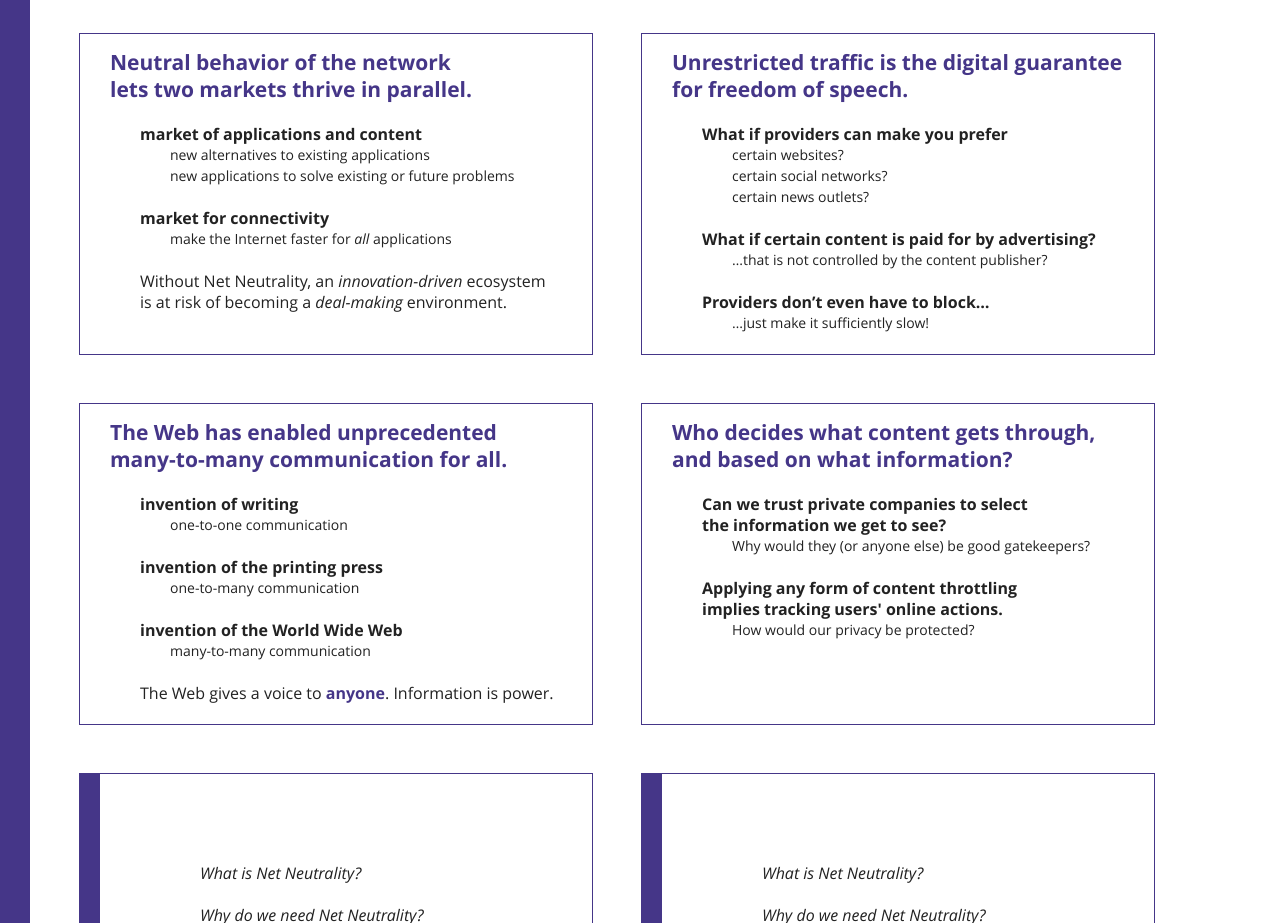
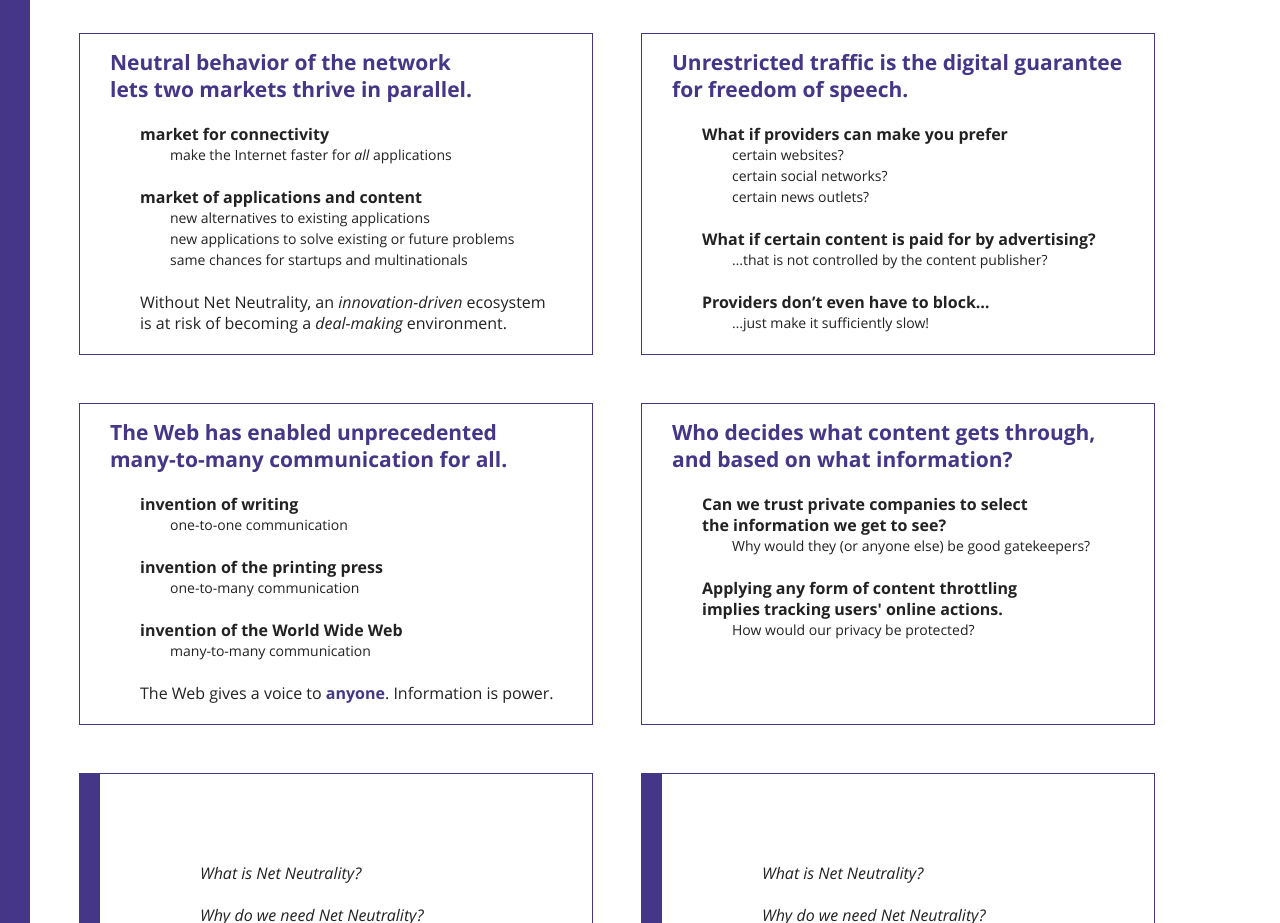
Before and after one commit to RubenVerborgh/Net-Neutrality-2017, a website: page index.html in a window 1280 px wide. Shown: the part 3240-4163 px from the top of the page. Drawn offline with Linux system fonts and the light colour scheme.

Commit message:
Discuss startups.

```diff
--- a/index.html
+++ b/index.html
@@ -316,16 +316,17 @@
     </h2>
     <ul>
       <li>
+        market for connectivity
+        <ul class="next">
+          <li>make the Internet faster for <em>all</em> applications</li>
+        </ul>
+      </li>
+      <li>
         market of applications and content
         <ul class="next">
           <li>new alternatives to existing applications</li>
           <li>new applications to solve existing or future problems</li>
-        </ul>
-      </li>
-      <li>
-        market for connectivity
-        <ul class="next">
-          <li>make the Internet faster for <em>all</em> applications</li>
+          <li class="next">same chances for startups and multinationals</li>
         </ul>
       </li>
     </ul>
```
